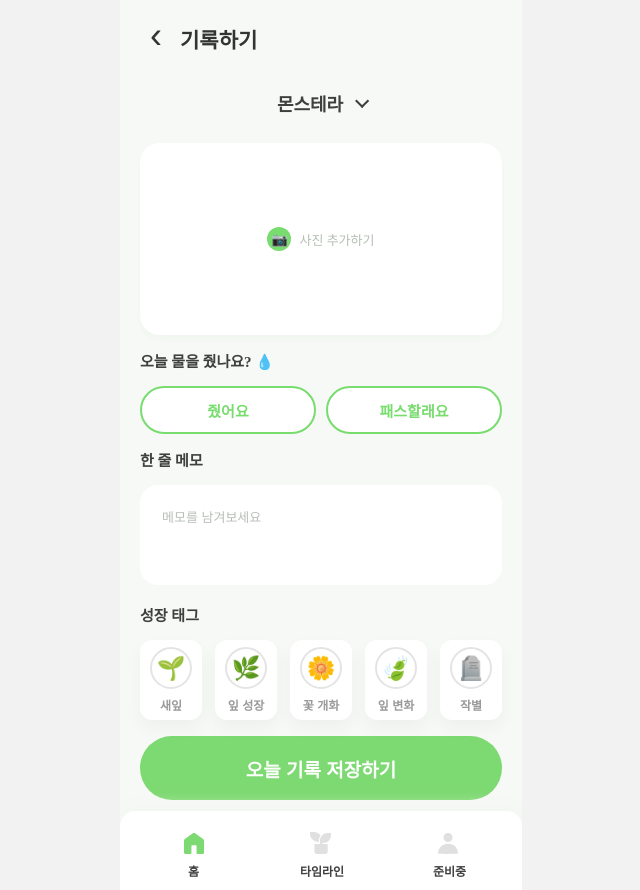
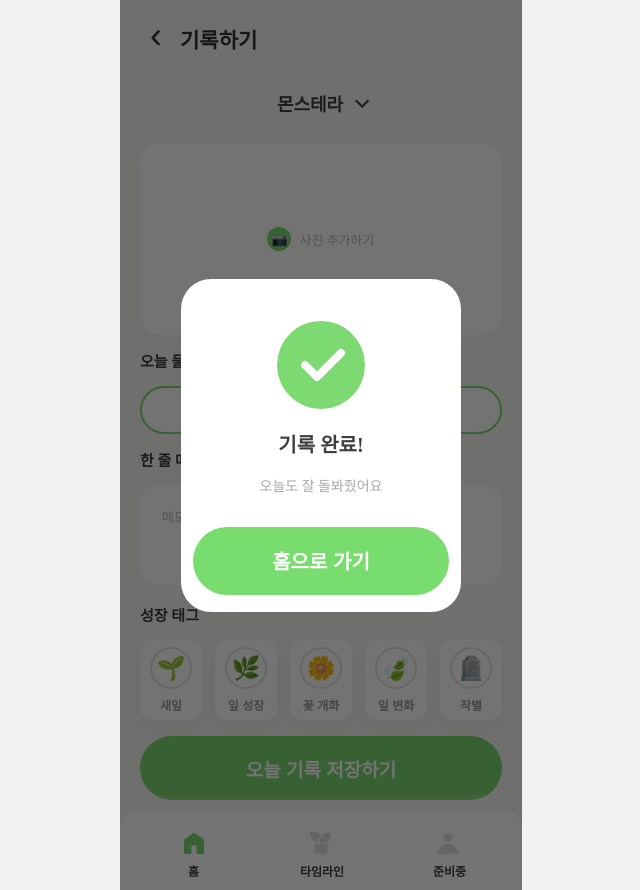
Before and after one commit to likelion14-team01/frontend, a React (Vite) app: page /record/1 in a window 1280 px wide. Both pictures are taken after a click on the button "오늘 기록 저장하기". Shown: the whole page, without its empty margins (319-959 px from the left). Built offline with nearby package versions, Linux system fonts and the light colour scheme.

Commit message:
✨ Feat: 기록 완료 및 작별 모달 기능 추가

```diff
--- a/src/pages/Record/Record.jsx
+++ b/src/pages/Record/Record.jsx
@@ -1,9 +1,10 @@
 import { useRef, useState } from "react";
 import styled from "styled-components";
-import { useParams } from "react-router-dom";
+import { useNavigate, useParams } from "react-router-dom";
 
 import Header from "../../components/header/Header.jsx";
 import Button from "../../components/button/Button.jsx";
+import RecordModal from "./RecordModal.jsx";
 
 const plantNameMap = {
   monstera: "몬스테라",
@@ -16,8 +17,8 @@ const tagList = ["새잎", "잎 성장", "꽃 개화", "잎 변화", "작별"];
 const RecordContainer = styled.div`
     width: 100%;
     height: 890px;
-  padding: 0 20px 110px;
-  background-color: #F6F9F5;
+    padding: 0 20px 110px;
+    background-color: #F6F9F5;
 `;
 
 const PlantSelect = styled.div`
@@ -50,6 +51,7 @@ const PhotoBox = styled.div`
     justify-content: center;
     gap: 8px;
     box-shadow: 0px 4px 4px rgba(97, 197, 83, 0.03);
+    position: relative;
     overflow: hidden;
     cursor: pointer;
 `;
@@ -62,6 +64,34 @@ const PreviewImage = styled.img`
     width: 100%;
     height: 100%;
     object-fit: cover;
+`;
+
+const RemovePhotoButton = styled.button`
+    position: absolute;
+    top: 8px;
+    right: 10px;
+    border: none;
+    background: transparent;
+    color: #78dc6e;
+    font-size: 35px;
+    font-weight: 500;
+    cursor: pointer;
+`;
+
+const ChangePhotoButton = styled.button`
+    position: absolute;
+    right: 16px;
+    bottom: 15px;
+    width: 45px;
+    height: 22px;
+    border: none;
+    border-radius: 999px;
+    background: #E3F7E0;
+    color: #60C553;
+    font-size: 12px;
+    font-family: Pretendard Variable;
+    font-weight: 500;
+    cursor: pointer;
 `;
 
 const CameraCircle = styled.div`
@@ -187,12 +217,15 @@ const ButtonWrapper = styled.div`
 
 export default function Record() {
   const { plantName } = useParams();
+  const navigate = useNavigate();
   const currentPlantName = plantNameMap[plantName] || "몬스테라";
   const [selectedTag, setSelectedTag] = useState("");
   const [waterStatus, setWaterStatus] = useState("");
 
   const [selectedImage, setSelectedImage] = useState(null);
   const photoInputRef = useRef(null);
+
+  const [isCompleteModalOpen, setIsCompleteModalOpen] = useState(false);
 
   const handlePhotoClick = () => {
     photoInputRef.current.click();
@@ -206,17 +239,40 @@ export default function Record() {
     }
   };
 
+  const handleRemovePhoto = (event) => {
+    event.stopPropagation();
+    setSelectedImage(null);
+    photoInputRef.current.value = "";
+  };
+
+  const handleSaveRecord = () => {
+    setIsCompleteModalOpen(true);
+  };
+
+  const handleButtonClick = () => {
+  if (selectedTag === "작별") {
+    navigate("/memorialTimeline");
+  } else {
+    navigate("/");
+  }
+};
+
   return (
     <RecordContainer>
       <Header title="기록하기" />
-
       <PlantSelect>
         <span>{currentPlantName}</span>
         <ArrowDown />
       </PlantSelect>
       <PhotoBox onClick={handlePhotoClick}>
         {selectedImage ? (
-          <PreviewImage src={selectedImage} alt="선택한 식물 사진" />
+          <>
+            <PreviewImage src={selectedImage} />
+            <RemovePhotoButton type="button" onClick={handleRemovePhoto}>
+              ×
+            </RemovePhotoButton>
+            <ChangePhotoButton type="button">변경</ChangePhotoButton>
+          </>
         ) : (
           <>
             <CameraCircle>📷</CameraCircle>
@@ -257,8 +313,16 @@ export default function Record() {
         ))}
       </TagRow>
         <ButtonWrapper>
-            <Button>오늘 기록 저장하기</Button>
+            <Button onClick={handleSaveRecord}>오늘 기록 저장하기</Button>
         </ButtonWrapper>
+        {isCompleteModalOpen && (
+          <RecordModal
+            variant={selectedTag === "작별" ? "farewell" : "complete"}
+            title={selectedTag === "작별" ? "작별을 기록했어요" : "기록 완료!"}
+            description={selectedTag === "작별" ? "함께한 시간은 소중한 기록으로 남았어요.": "오늘도 잘 돌봐줬어요"}
+        buttonText={selectedTag === "작별" ? "추억 확인하기" : "홈으로 가기"}
+        onButtonClick={handleButtonClick} />
+        )}
 
     </RecordContainer>
   );
--- /dev/null
+++ b/src/pages/Record/RecordModal.jsx
@@ -0,0 +1,92 @@
+import styled from "styled-components";
+
+import checkIcon from "../../assets/icons/check_icon.svg";
+
+const farewellIcon = "🪦";
+
+const ModalOverlay = styled.div`
+    position: absolute;
+    inset: 0;
+    background: rgba(0, 0, 0, 0.55);
+    display: flex;
+    justify-content: center;
+    align-items: center;
+    z-index: 100;
+`;
+
+const ModalContainer = styled.div`
+    width: 280px;
+    height: 333px;
+    background: #ffffff;
+    border-radius: 30px;
+    display: flex;
+    flex-direction: column;
+    align-items: center;
+    padding: 38px 16px 16px;
+`;
+
+
+const CheckImage = styled.img`
+    width: 96px;
+    height: 96px;
+`;
+
+const FarewellIcon = styled.div`
+    width: 96px;
+    height: 96px;
+    border-radius: 50%;
+    border: 4px solid #e0e0e0;
+    display: flex;
+    align-items: center;
+    justify-content: center;
+    color: #d8d8d8;
+    font-size: 44px;
+    line-height: 1;
+`;
+
+const Title = styled.h2`
+    color: #3F3F3F;
+    font-size: 20px;
+    font-family: Pretendard Variable;
+    font-weight: 600;
+`;
+
+const Description = styled.p`
+    margin: 0;
+    color: #A8A8A8;
+    font-size: 14px;
+    font-family: Pretendard Variable;
+    font-weight: 500;
+`;
+
+const HomeButton = styled.button`
+    width: 256px;
+    height: 68px;
+    margin-top: 32px;
+    border: none;
+    border-radius: 61px;
+    background: ${({ $variant }) => ($variant === "farewell" ? "#a8a8a8" : "#78dc6e")};
+    color: #ffffff;
+    font-size: 20px;
+    font-weight: 700;
+    cursor: pointer;
+`;
+
+export default function RecordModal({ title, description, buttonText, onButtonClick, variant = "complete" }) {
+    return (
+        <ModalOverlay>
+            <ModalContainer>
+                {variant === "farewell" ? (
+                    <FarewellIcon>{farewellIcon}</FarewellIcon>
+                ) : (
+                    <CheckImage src={checkIcon} alt="기록 완료" />
+                )}
+                <Title>{title}</Title>
+                <Description>{description}</Description>
+                <HomeButton $variant={variant} onClick={onButtonClick}>
+                    {buttonText}
+                </HomeButton>
+            </ModalContainer>
+        </ModalOverlay>
+    );
+}
```
Also changed, not shown: src/assets/icons/check_icon.svg (added).
